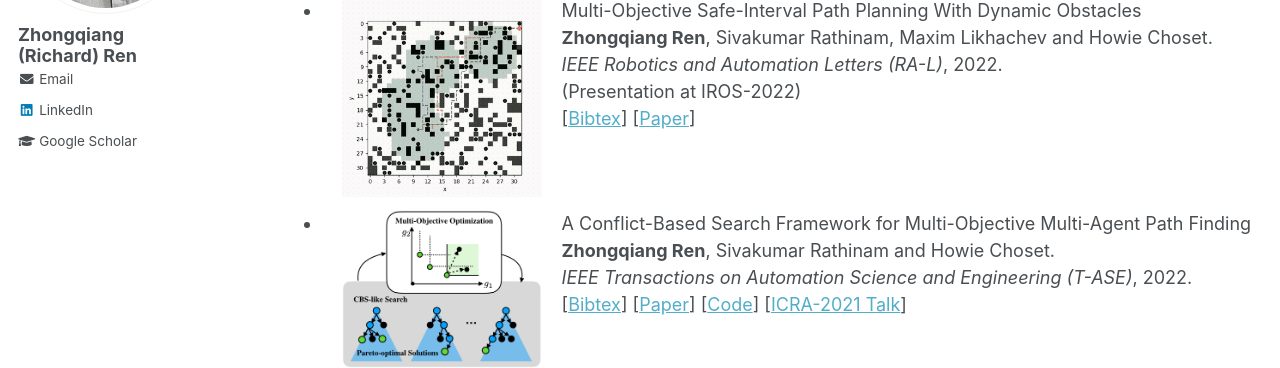
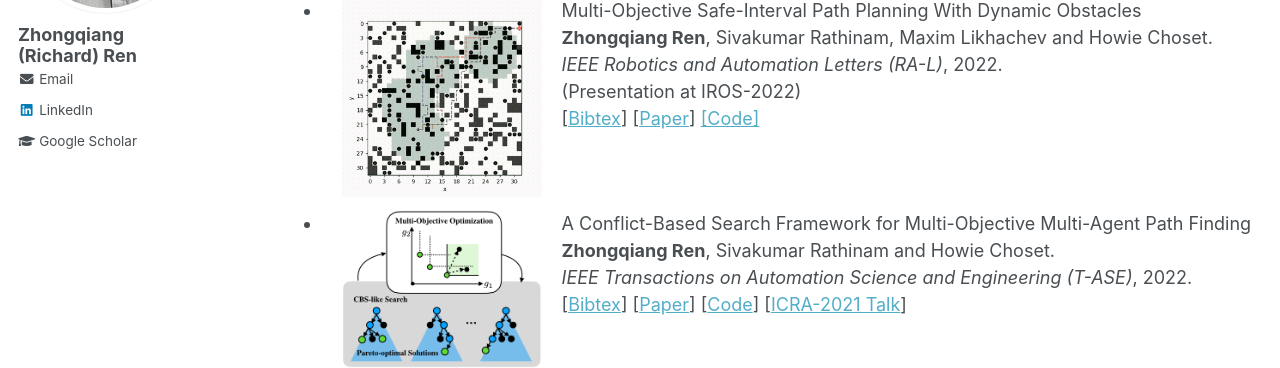
Before and after one commit to wonderren/wonderren.github.io, a Jekyll site: the page built from _pages/publications.md, in a window 1280 px wide and 900 px high. Shown: the part 284-652 px from the top of the window. Built offline with Jekyll 4.4.1, drawn with Linux system fonts in a browser that asks for light colours.

Commit message:
add MOSIPP code link

```diff
--- a/_pages/publications.md
+++ b/_pages/publications.md
@@ -18,6 +18,7 @@ Multi-Objective Safe-Interval Path Planning With Dynamic Obstacles\
   (Presentation at IROS-2022)\
 [[Bibtex](https://wonderren.github.io/files/bibtex_ren22mosipp.txt)]
 [[Paper](../files/ren22_mosipp_RAL_IROS22.pdf)]
+[[Code]](https://github.com/wonderren/public_mosipp)
 <br>
 <br>
 <br>
```
